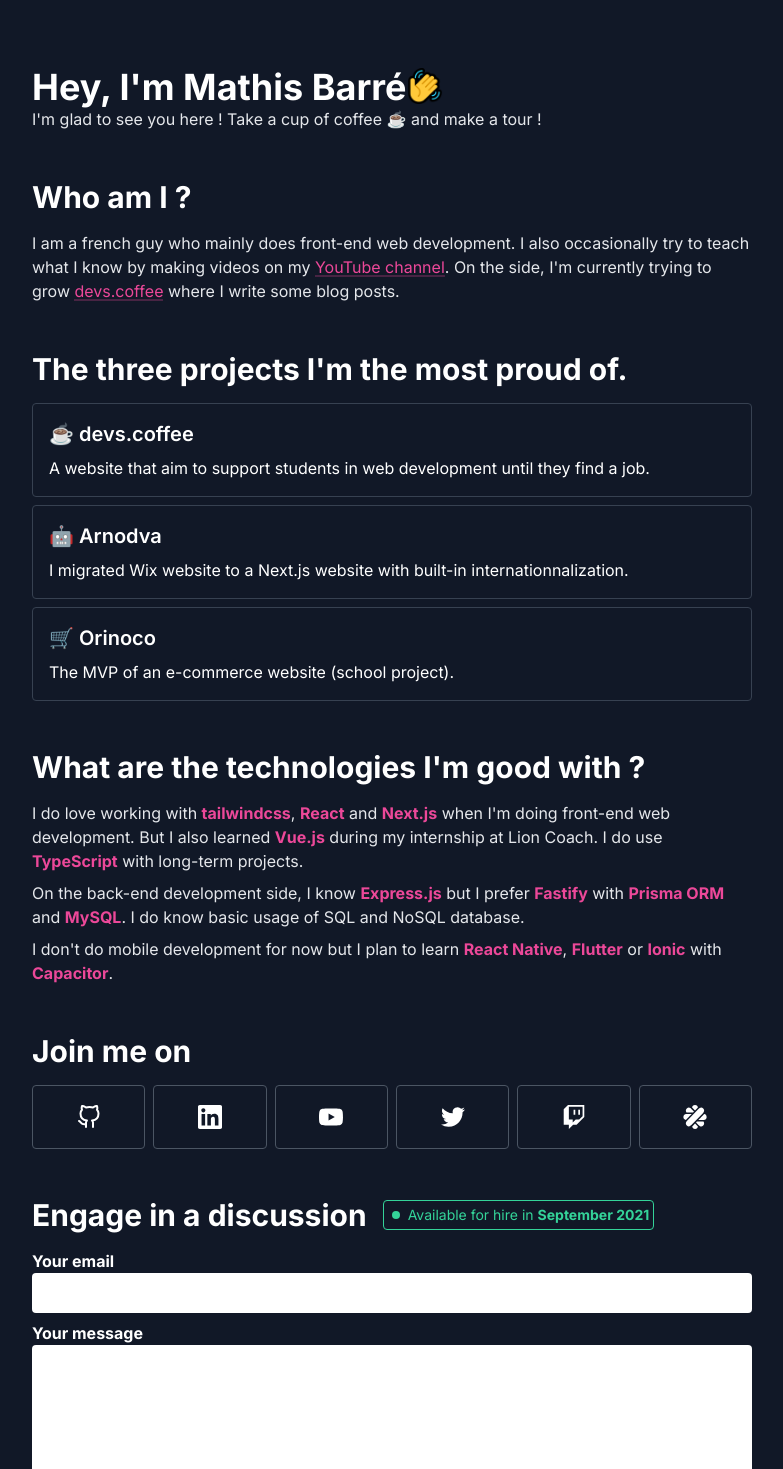
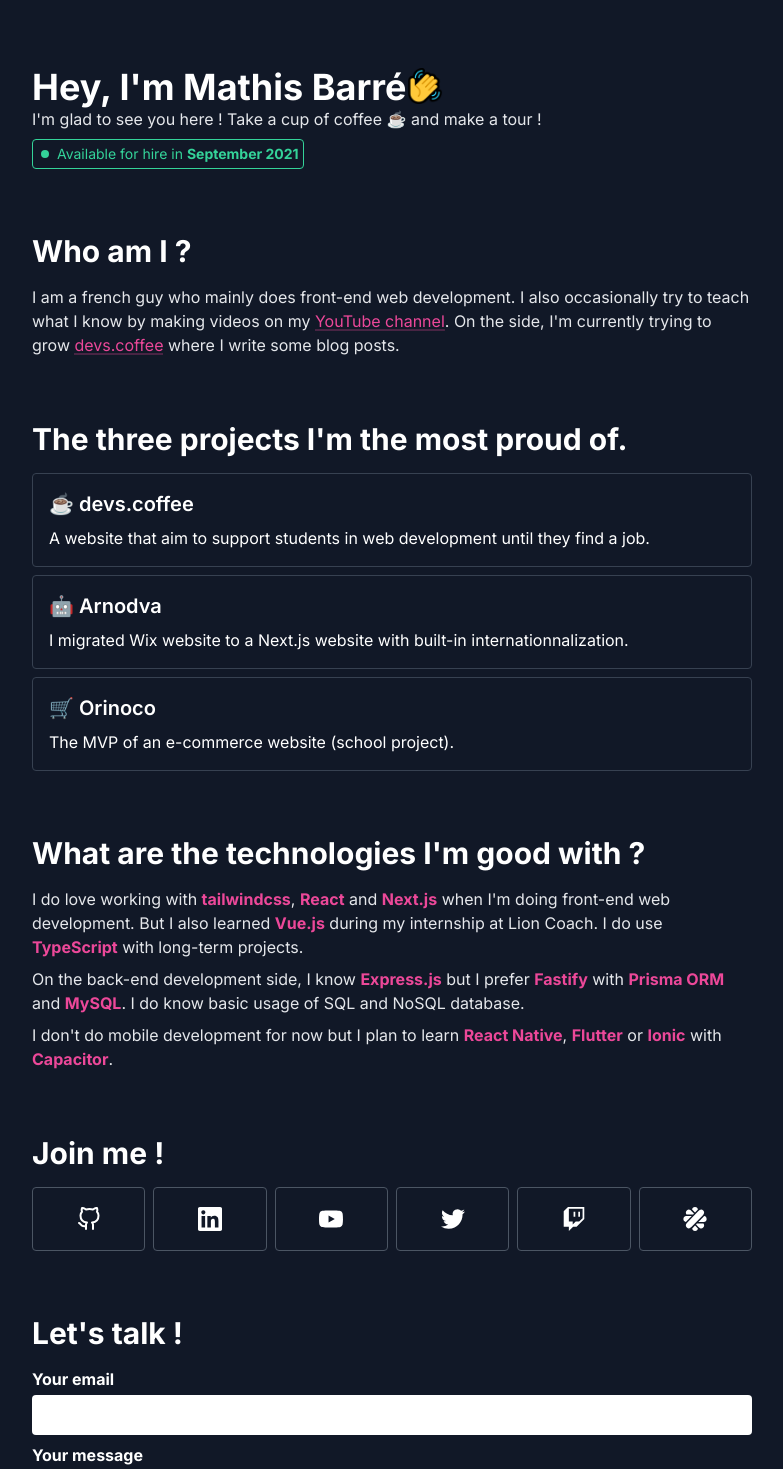
Before and after one commit to MathisBarre/nextjs.mathisbarre.com, a Next.js app: page / in a window 1280 px wide. Shown: the top 1469 px of the page, without its empty margins (248-1031 px from the left). Built offline with nearby package versions, Linux system fonts and the light colour scheme.

Commit message:
fix: social network & move avaibality message

```diff
--- a/pages/index.tsx
+++ b/pages/index.tsx
@@ -36,7 +36,13 @@
         Hey, I'm Mathis Barré
         <img className="align-baseline h-7 sm:h-9 hand-animation" src="/images/emoji/waving-hand-flip.png" alt="" />
       </h1>
-      <p className="text-gray-200">I'm glad to see you here ! Take a cup of coffee ☕ and make a tour !</p>
+      <p className="mb-2 text-gray-200">I'm glad to see you here ! Take a cup of coffee ☕ and make a tour !</p>
+
+      <section className="relative inline-flex items-center p-1 text-sm font-normal text-green-400 border border-green-400 rounded">
+        <span className="inline-block w-2 h-2 ml-1 mr-2 bg-green-400 rounded-full animate-ping"></span>
+        <span className="absolute inline-block w-2 h-2 ml-1 mr-2 bg-green-400 rounded-full"></span>
+        Available for hire in <span className="ml-1 font-bold"> September 2021</span>
+      </section>
 
       <h2 className="title-section">Who am I ?</h2>
       <p className="text-gray-200">
@@ -94,15 +100,15 @@
 function SocialNetworks() {
   return (
     <section>
-      <h2 className="title-section">Join me on</h2>
+      <h2 className="title-section">Join me !</h2>
 
       <div className="grid grid-cols-3 gap-2 sm:grid-cols-6">
-        <SocialNetwork link="https://github.com/MathisBarre" iconUrl="/images/icons/github.svg" color="#181717" />
-        <SocialNetwork link="https://linkedin.com/in/mathis-barre" iconUrl="/images/icons/linkedin.svg" color="#0A66C2" />
-        <SocialNetwork link="https://www.youtube.com/channel/UCl3-1zqMl6YkRx0OQ3KwC_g" iconUrl="/images/icons/youtube.svg" color="#FF0000" />
-        <SocialNetwork link="https://twitter.com/LeMathisBarre" iconUrl="/images/icons/twitter.svg" color="#1DA1F2" />
-        <SocialNetwork link="https://www.twitch.tv/mathisbarre_" iconUrl="/images/icons/twitch.svg" color="#9146FF" />
-        <SocialNetwork link="https://www.malt.fr/profile/mathisbarre" iconUrl="/images/icons/malt.svg" color="#ff5c57" />
+        <SocialNetwork link="https://github.com/MathisBarre" iconUrl="/images/icons/github.svg" hoverClass="hover:bg-[#181717]" />
+        <SocialNetwork link="https://linkedin.com/in/mathis-barre" iconUrl="/images/icons/linkedin.svg" hoverClass="hover:bg-[#0A66C2]" />
+        <SocialNetwork link="https://www.youtube.com/channel/UCl3-1zqMl6YkRx0OQ3KwC_g" iconUrl="/images/icons/youtube.svg" hoverClass="hover:bg-[#FF0000]" />
+        <SocialNetwork link="https://twitter.com/LeMathisBarre" iconUrl="/images/icons/twitter.svg" hoverClass="hover:bg-[#1DA1F2]" />
+        <SocialNetwork link="https://www.twitch.tv/mathisbarre_" iconUrl="/images/icons/twitch.svg" hoverClass="hover:bg-[#9146FF]" />
+        <SocialNetwork link="https://www.malt.fr/profile/mathisbarre" iconUrl="/images/icons/malt.svg" hoverClass="hover:bg-[#ff5c57]" />
       </div>
     </section>
   )
@@ -111,13 +117,13 @@
 interface SocialNetworkProps {
   link: string
   iconUrl: string
-  color: string
+  hoverClass: string
 }
 
-function SocialNetwork({ link, iconUrl, color }: SocialNetworkProps) {
+function SocialNetwork({ link, iconUrl, hoverClass }: SocialNetworkProps) {
   return (
     <a href={link}>
-      <div className={`duration-75 flex items-center justify-center h-16 border border-gray-600 rounded cursor-pointer hover:bg-gray-800 hover:bg-[${color}] hover:border-none`}><Image width="24" height="24" src={iconUrl} /></div>
+      <div className={`duration-75 flex items-center justify-center h-16 border border-gray-600 rounded cursor-pointer ${hoverClass} hover:border-none`}><Image width="24" height="24" src={iconUrl} /></div>
     </a>
   )
 }
@@ -126,21 +132,16 @@
   return (
     <section>
       <h2 className="flex flex-col flex-wrap items-start md:items-center md:flex-row title-section">
-        <span>Engage in a discussion</span>
+        <span>Let's talk !</span>
         <span className="block w-4 h-2"></span>
-        <span className="relative inline-flex items-center p-1 text-sm font-normal text-green-400 border border-green-400 rounded">
-          <span className="inline-block w-2 h-2 ml-1 mr-2 bg-green-400 rounded-full animate-ping"></span>
-          <span className="absolute inline-block w-2 h-2 ml-1 mr-2 bg-green-400 rounded-full"></span>
-          Available for hire in <span className="ml-1 font-bold"> September 2021</span>
-        </span>
       </h2>
       <form action="https://formspree.io/f/xeqvzpnz" method="POST">
         <div className="flex flex-col mb-2">
-          <label htmlFor="_replyto" className="font-bold">Your email</label>
+          <label htmlFor="_replyto" className="mb-1 font-bold">Your email</label>
           <input type="_replyto" name="_replyto" id="_replyto" className="p-2 text-gray-900 rounded" />
         </div>
         <div className="flex flex-col mb-4">
-          <label htmlFor="message" className="font-bold">Your message</label>
+          <label htmlFor="message" className="mb-1 font-bold">Your message</label>
           <textarea name="message" id="message" className="p-2 text-gray-900 rounded" rows={6}></textarea>
         </div>
         <input type="submit" value="Send your love letter" className="block w-full p-2 bg-pink-700 rounded cursor-pointer hover:bg-pink-800" />
--- a/styles/globals.css
+++ b/styles/globals.css
@@ -48,7 +48,7 @@
 }
 
 .title-section {
-  @apply mt-12 mb-4 text-xl font-bold sm:text-3xl;
+  @apply mt-16 mb-4 text-xl font-bold sm:text-3xl;
 }
 
 .link {
```
